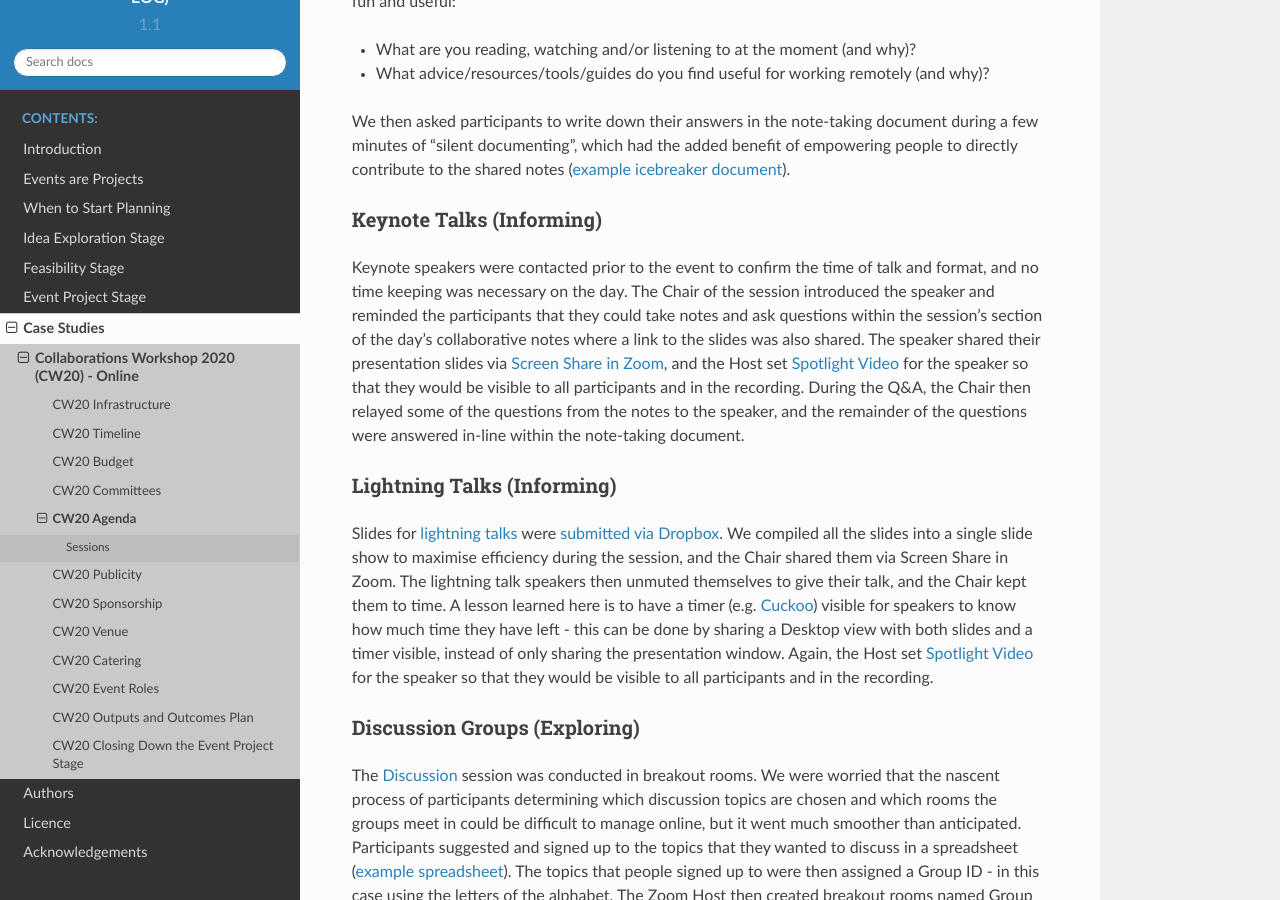
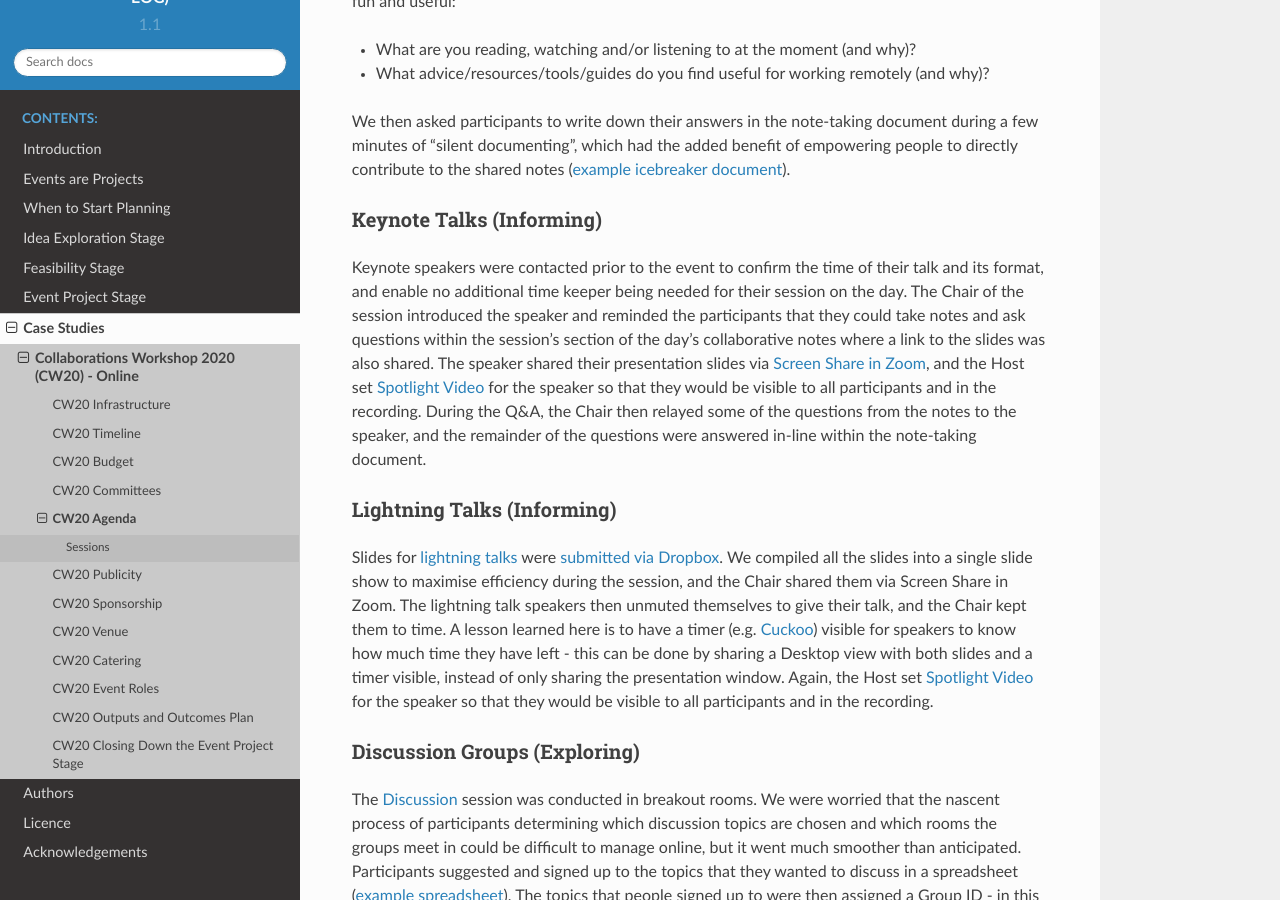
Before and after one commit to softwaresaved/event-organisation-guide, a Sphinx documentation site: the page built from docs/eog/case-studies-cw20-agenda.rst, in a window 1280 px wide and 900 px high, scrolled down 900 px. Built offline with Sphinx 7.4.7 and the Read the Docs theme 2.0.0, drawn with Linux system fonts in a browser that asks for light colours; pages that are not in the unit, such as notebooks, are missing from menus.

Commit message:
Update docs/eog/case-studies-cw20-agenda.rst
Co-authored-by: shoaibsufi <shoaibsufi@gmail.com>

```diff
--- a/docs/eog/case-studies-cw20-agenda.rst
+++ b/docs/eog/case-studies-cw20-agenda.rst
@@ -31,7 +31,7 @@ We then asked participants to write down their answers in the note-taking docume
 Keynote Talks (Informing)
 ^^^^^^^^^^^^^^^^^^^^^^^^^^
 
-Keynote speakers were contacted prior to the event to confirm the time of talk and format, and no time keeping was necessary on the day.
+Keynote speakers were contacted prior to the event to confirm the time of their talk and its format, and enable no additional time keeper being needed for their session on the day.
 The Chair of the session introduced the speaker and reminded the participants that they could take notes and ask questions within the session’s section of the day’s collaborative notes where a link to the slides was also shared.
 The speaker shared their presentation slides via `Screen Share in Zoom <https://support.zoom.us/hc/en-us/articles/201362153-Sharing-your-screen>`_, and the Host set `Spotlight Video <https://support.zoom.us/hc/en-us/articles/201362653-Spotlight-Video>`_ for the speaker so that they would be visible to all participants and in the recording.
 During the Q&A, the Chair then relayed some of the questions from the notes to the speaker, and the remainder of the questions were answered in-line within the note-taking document.
```
